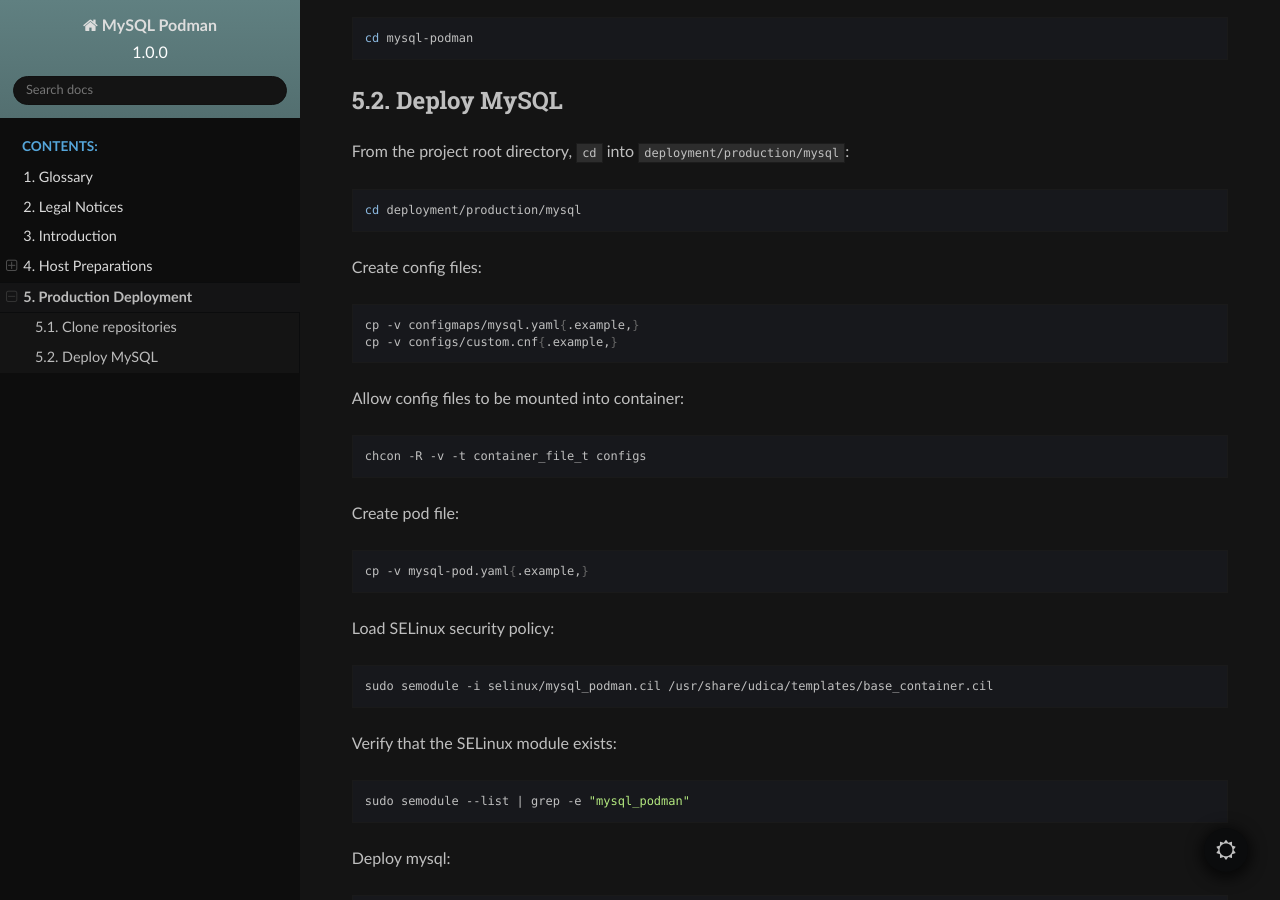
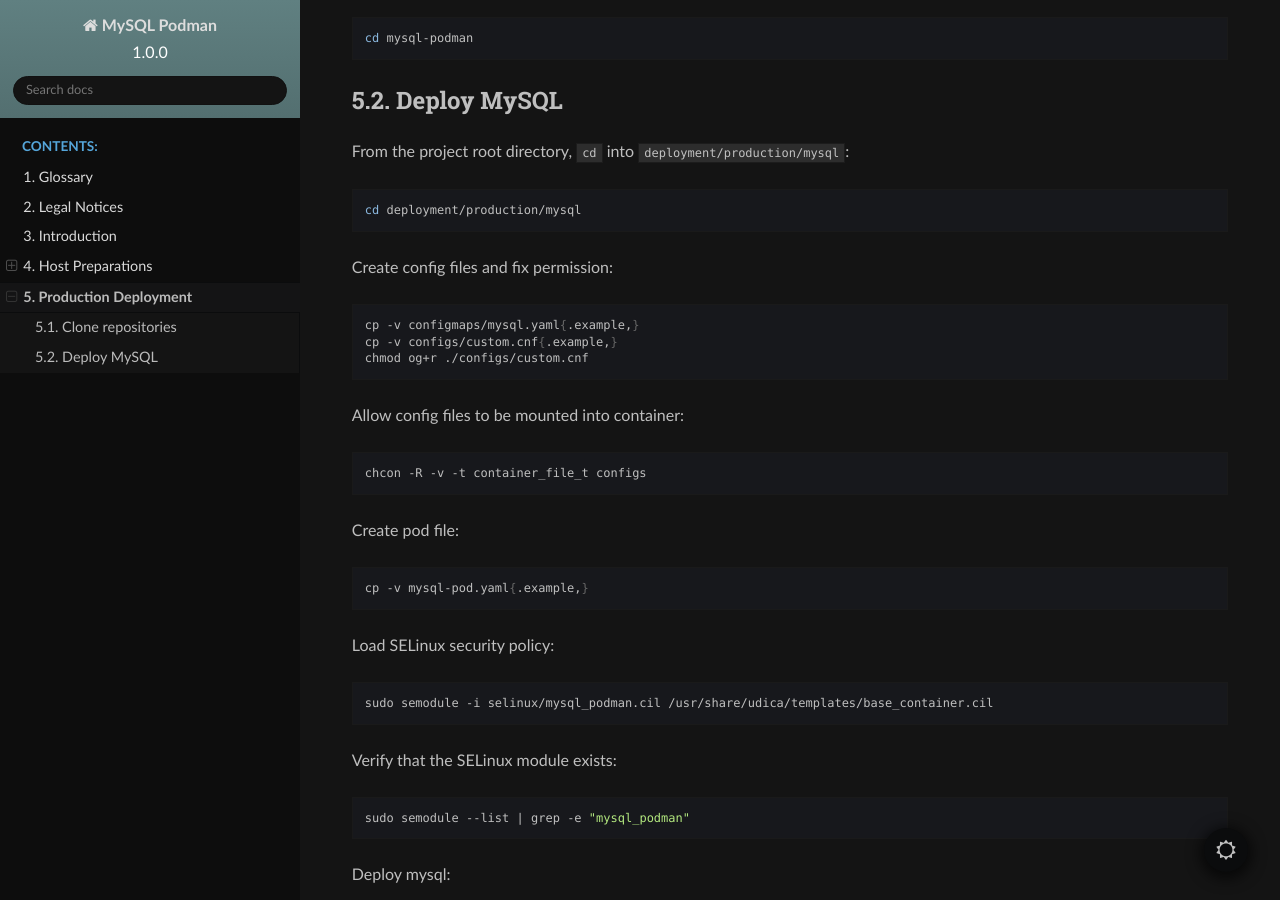
Before and after one commit to extra2000/mysql-podman, a Sphinx documentation site: the page built from docs/source/deployment_production.rst, in a window 1280 px wide and 900 px high, scrolled down 492 px. Built offline with Sphinx 7.4.7 and the Read the Docs theme 2.0.0, drawn with Linux system fonts in a browser that asks for light colours.

Commit message:
docs(deployments): fix permission for `custom.cnf`

```diff
--- a/docs/source/deployment_production.rst
+++ b/docs/source/deployment_production.rst
@@ -29,12 +29,13 @@
 
     cd deployment/production/mysql
 
-Create config files:
+Create config files and fix permission:
 
 .. code-block:: bash
 
     cp -v configmaps/mysql.yaml{.example,}
     cp -v configs/custom.cnf{.example,}
+    chmod og+r ./configs/custom.cnf
 
 Allow config files to be mounted into container:
 
```
